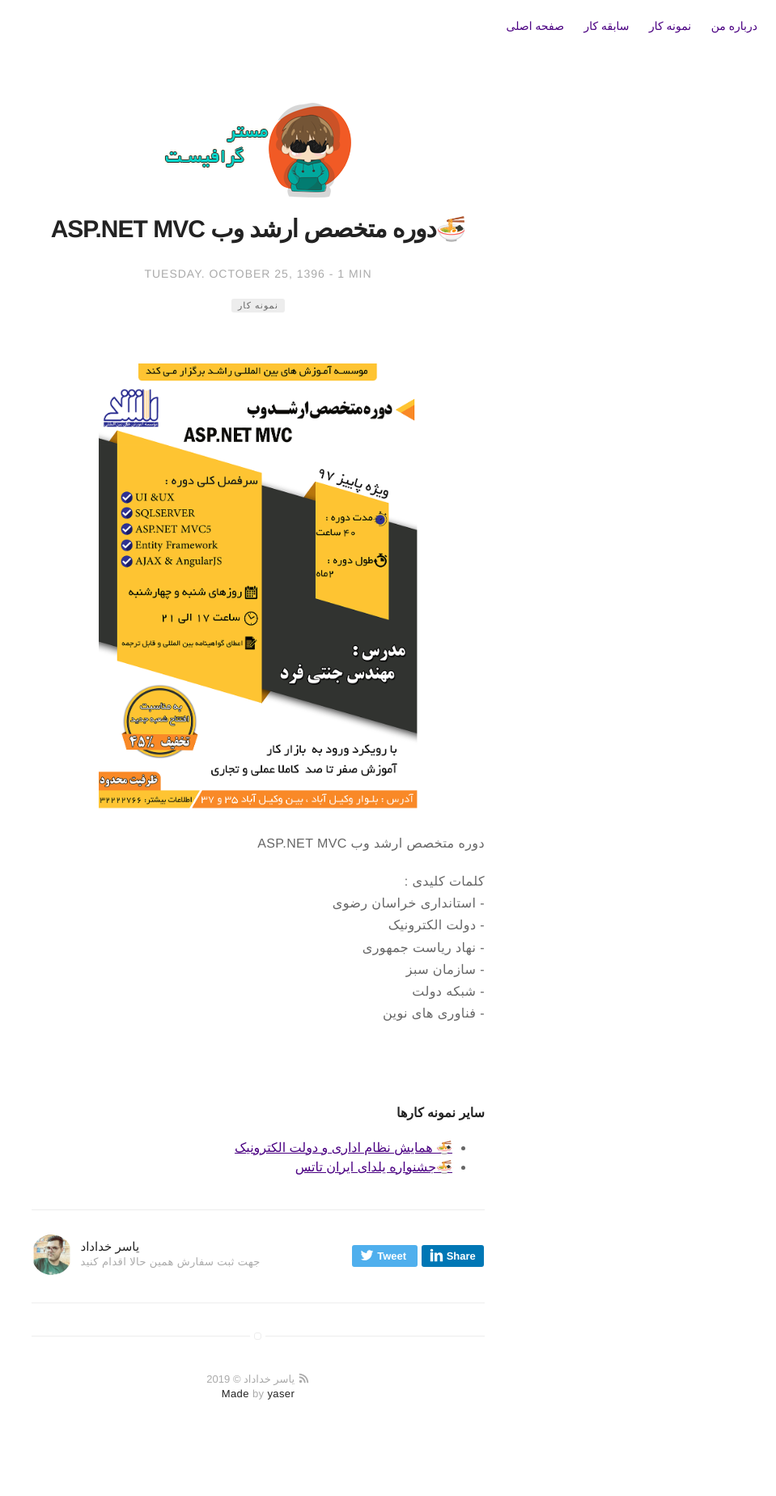
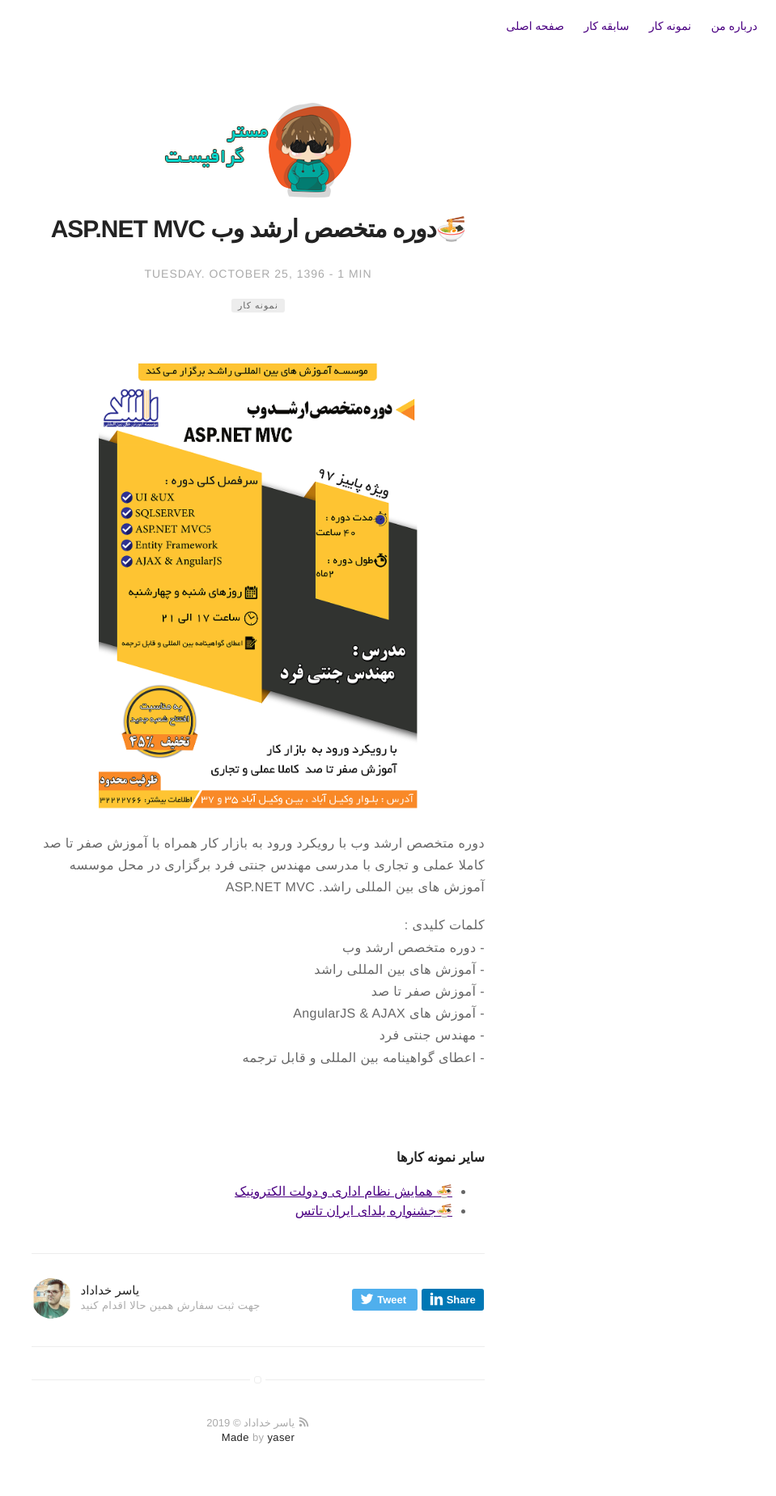
Before and after one commit to yaserkhodadad/yaserkhodadad.github.io, a Jekyll site: the page built from _posts/2018-06-08-dore-arshad.markdown, in a window 1280 px wide. Shown: the whole page at 81% size, without its empty margins (321-1280 px from the left). Built offline with Jekyll 4.4.1, drawn with Linux system fonts in a browser that asks for light colours; emoji names are drawn with the system emoji font; before the commit the page ends 1793 px from its top, so only the background shows below that.

Commit message:
Update 2018-06-08-dore-arshad.markdown

```diff
--- a/_posts/2018-06-08-dore-arshad.markdown
+++ b/_posts/2018-06-08-dore-arshad.markdown
@@ -17,15 +17,18 @@ externalLink: false
 
 
 <p style="direction:rtl">
-دوره متخصص ارشد وب ASP.NET MVC</p>
+
+دوره متخصص ارشد وب با رویکرد ورود به بازار کار همراه با آموزش صفر تا صد کاملا عملی و تجاری با مدرسی مهندس جنتی فرد برگزاری در محل موسسه آموزش های بین المللی راشد. ASP.NET MVC
+
+</p>
 
 <p style="direction:rtl">
 کلمات کلیدی :<br/>
 
-- استانداری خراسان رضوی<br/>
-- دولت الکترونیک<br/>
-- نهاد ریاست جمهوری<br/>
-- سازمان سبز<br/>
-- شبکه دولت<br/>
-- فناوری های نوین<br/>
+-  دوره متخصص ارشد وب <br/>
+- آموزش های بین المللی راشد <br/>
+- آموزش صفر تا صد  <br/>
+- آموزش های AngularJS & AJAX <br/>
+- مهندس جنتی فرد <br/>
+-   اعطای گواهینامه بین المللی و قابل ترجمه<br/>
 </p>
```
